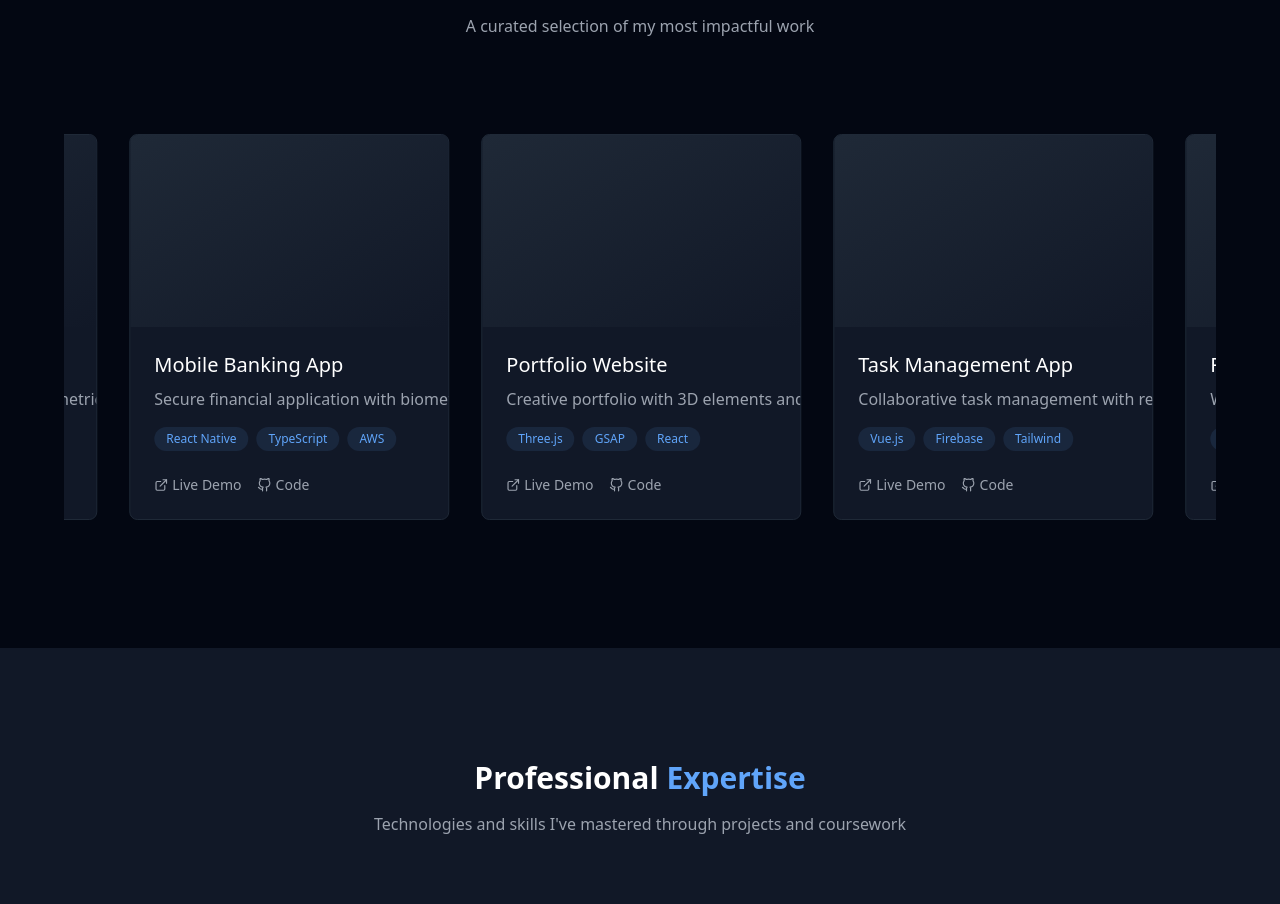
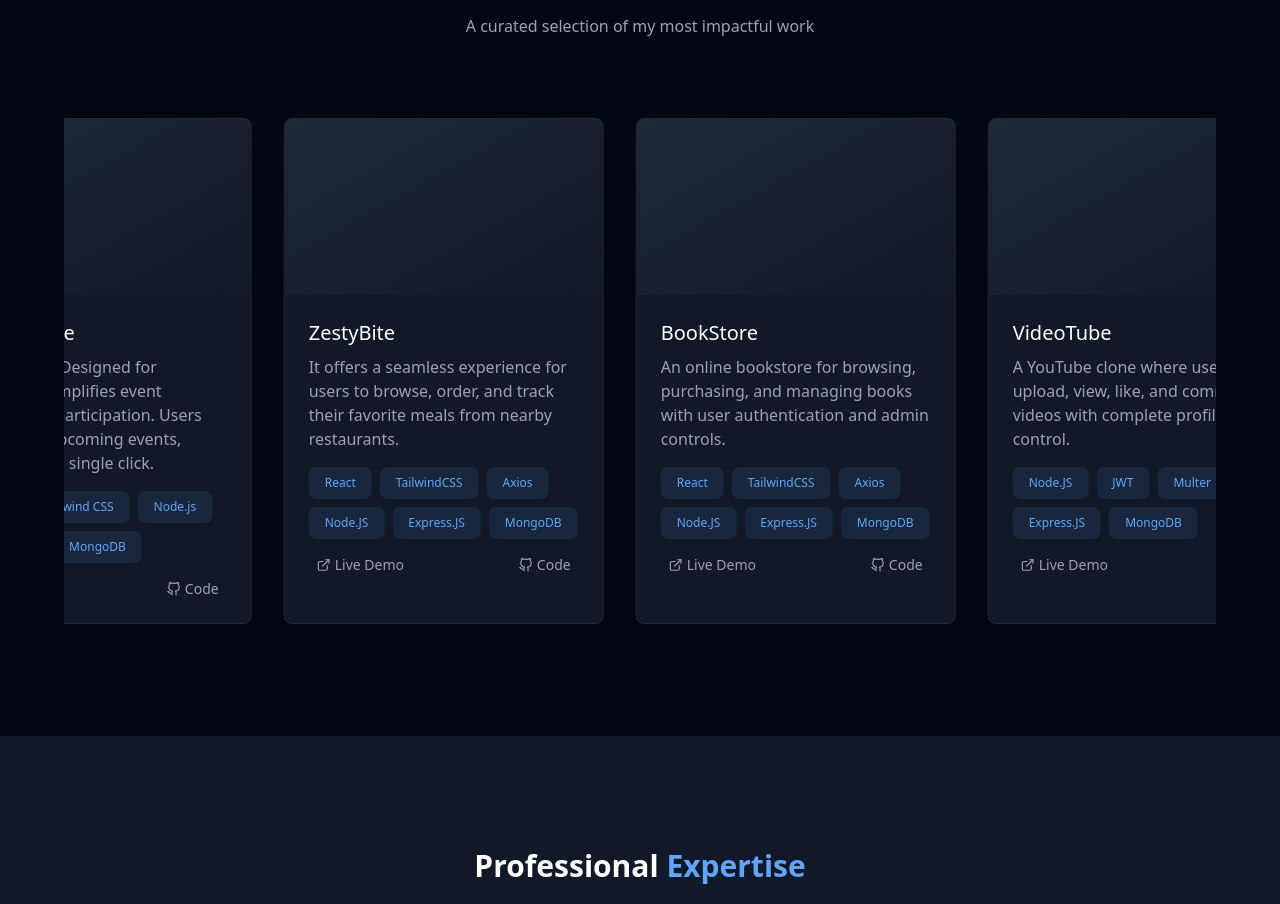
Before and after one commit to rjeetgupta/Portfolio-React, a React (Vite) app: page / in a window 1280 px wide. Shown: the part 1568-2472 px from the top of the page. Built offline with nearby package versions, Linux system fonts and the light colour scheme.

Commit message:
add project data and functionality.

```diff
--- a/src/App.jsx
+++ b/src/App.jsx
@@ -9,7 +9,7 @@ import Contact from './components/Contact/Contact.jsx'
 import Footer from './components/Footer/Footer.jsx'
 
 function App() {
-  const [count, setCount] = useState(0)
+
 
   return (
     <>
--- a/src/components/Home/Home.jsx
+++ b/src/components/Home/Home.jsx
@@ -2,6 +2,13 @@ import React from "react";
 import { FiGithub, FiLinkedin, FiMail, FiTwitter } from "react-icons/fi";
 
 const Home = () => {
+
+  const handleOnClick = (e) => {
+    e.preventDefault();
+    window.open("https://drive.google.com/file/d/1AY4G8GV441jrrbV2X-RbZpqbqORnMFON/view?usp=sharing", "_blank");
+  }
+
+
   return (
     <section id="home" className="pt-40 pb-28 px-6 bg-gray-950">
       <div className="max-w-4xl mx-auto text-center">
@@ -38,7 +45,9 @@ const Home = () => {
           <button className="bg-blue-600 hover:bg-blue-700 text-white px-8 py-3 rounded-md font-medium transition-colors">
             View Projects
           </button>
-          <button className="border border-gray-700 hover:border-gray-600 text-white px-8 py-3 rounded-md font-medium transition-colors">
+          <button
+            onClick={handleOnClick}
+            className="border border-gray-700 hover:border-gray-600 text-white px-8 py-3 rounded-md font-medium transition-colors">
             Download CV
           </button>
         </div>
--- a/src/components/Project/Project.jsx
+++ b/src/components/Project/Project.jsx
@@ -1,51 +1,12 @@
 import React from "react";
 import { FiExternalLink, FiGithub } from "react-icons/fi";
+import { projects } from "../../utils/project";
 
 const Projects = () => {
-  const projects = [
-    {
-      title: "E-Commerce Platform",
-      description: "Full-stack online store with payment integration and admin dashboard",
-      tags: ["React", "Node.js", "MongoDB"],
-      link: "#",
-      github: "#"
-    },
-    {
-      title: "SaaS Dashboard",
-      description: "Analytics dashboard for business metrics with real-time updates",
-      tags: ["Next.js", "Tailwind", "Firebase"],
-      link: "#",
-      github: "#"
-    },
-    {
-      title: "Mobile Banking App",
-      description: "Secure financial application with biometric authentication",
-      tags: ["React Native", "TypeScript", "AWS"],
-      link: "#",
-      github: "#"
-    },
-    {
-      title: "Portfolio Website",
-      description: "Creative portfolio with 3D elements and animations",
-      tags: ["Three.js", "GSAP", "React"],
-      link: "#",
-      github: "#"
-    },
-    {
-      title: "Task Management App",
-      description: "Collaborative task management with real-time sync",
-      tags: ["Vue.js", "Firebase", "Tailwind"],
-      link: "#",
-      github: "#"
-    },
-    {
-      title: "Fitness Tracker",
-      description: "Workout tracking and progress visualization",
-      tags: ["React", "Chart.js", "Node.js"],
-      link: "#",
-      github: "#"
-    }
-  ];
+
+  const handleOnClick = (link) => {
+    window.open(link, "_blank");
+  }
 
   // Duplicate the projects array to create seamless infinite scroll
   const duplicatedProjects = [...projects, ...projects, ...projects];
@@ -63,28 +24,34 @@ const Projects = () => {
         </div>
 
         <div className="relative">
-          <div className="flex overflow-x-hidden py-4">
-            <div className="flex animate-scroll hover:[animation-play-state:paused] whitespace-nowrap">
-              {duplicatedProjects.map((project, index) => (
+          <div className="flex overflow-x-hidden">
+            <div className="flex animate-scroll hover:[animation-play-state:paused]">
+              {projects.map((project, index) => (
                 <div key={index} className="inline-block mx-4 w-80 flex-shrink-0 bg-gray-900 border border-gray-800 rounded-lg overflow-hidden hover:border-gray-700 transition-colors">
-                  <div className="h-48 bg-gradient-to-br from-gray-800 to-gray-900"></div>
+                  <div className="h-44 bg-gradient-to-br from-gray-800 to-gray-900"></div>
                   <div className="p-6">
                     <h3 className="text-xl font-medium text-white mb-2">{project.title}</h3>
-                    <p className="text-gray-400 mb-4">{project.description}</p>
-                    <div className="flex flex-wrap gap-2 mb-6">
+
+                    <p className="text-gray-400 mb-4 ">{project.description}</p>
+
+                    <div className="flex flex-wrap gap-2 mb-4">
                       {project.tags.map((tag, i) => (
-                        <span key={i} className="text-xs text-blue-400 bg-blue-400/10 px-3 py-1 rounded-full">
+                        <span key={i} className="text-xs text-blue-400 bg-blue-400/10 px-4 py-2 rounded-lg">
                           {tag}
                         </span>
                       ))}
                     </div>
-                    <div className="flex space-x-4">
-                      <a href={project.link} className="text-gray-400 hover:text-white flex items-center text-sm">
+                    <div
+                      onClick={() => handleOnClick(project.link)}
+                      className="flex justify-between px-2">
+                      <span className="text-gray-400 hover:text-white flex items-center text-sm cursor-pointer">
                         <FiExternalLink className="mr-1" /> Live Demo
-                      </a>
-                      <a href={project.github} className="text-gray-400 hover:text-white flex items-center text-sm">
+                      </span>
+                      <span
+                        onClick={() => handleOnClick(project.github)}
+                        className="text-gray-400 hover:text-white flex items-center text-sm cursor-pointer ">
                         <FiGithub className="mr-1" /> Code
-                      </a>
+                      </span>
                     </div>
                   </div>
                 </div>
--- /dev/null
+++ b/src/utils/project.js
@@ -0,0 +1,35 @@
+const projects = [
+    {
+      title: "EventSphere",
+      description: "EventSphere, Designed for students, it simplifies event creation and participation. Users can explore upcoming events, register with a single click. ",
+      tags: ["React", "Tailwind CSS", "Node.js", "Express JS", "MongoDB"],
+      link: "https://portfolio-react-ranjeetgupta.vercel.app/",
+      github: "https://github.com/rjeetgupta/EventSphere"
+    },
+    {
+      title: "ZestyBite",
+      description: "It offers a seamless experience for users to browse, order, and track their favorite meals from nearby restaurants. ",
+      tags: ["React", "TailwindCSS", "Axios", "Node.JS", "Express.JS", "MongoDB"],
+      link: "https://portfolio-react-ranjeetgupta.vercel.app/",
+      github: "#"
+    },
+    {
+      title: "BookStore",
+      description: "An online bookstore for browsing, purchasing, and managing books with user authentication and admin controls. ",
+      tags: ["React", "TailwindCSS", "Axios", "Node.JS", "Express.JS", "MongoDB"],
+      link: "https://portfolio-react-ranjeetgupta.vercel.app/",
+      github: "https://github.com/rjeetgupta/bookStoreApp"
+    },
+    {
+      title: "VideoTube",
+      description: "A YouTube clone where users can upload, view, like, and comment on videos with complete profile control.",
+      tags: ["Node.JS", "JWT", "Multer", "Express.JS", "MongoDB"],
+      link: "#",
+      github: "https://github.com/rjeetgupta/Backend.git"
+    },
+
+];
+
+export {
+    projects
+}
```
